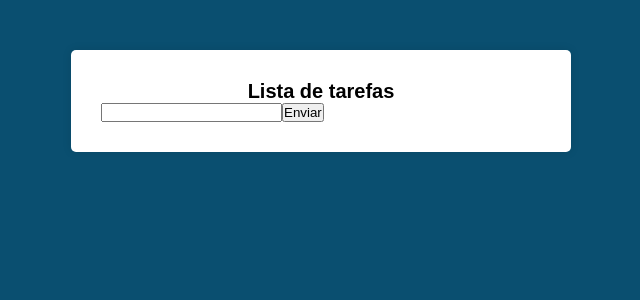
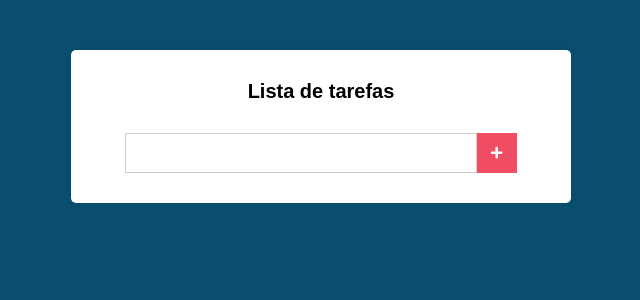
Before and after one commit to matheusz98/projetos-curso-javascript, a React (Create React App) app in the folder Projeto Lista de Tarefas/: page / in a window 1280 px wide. Shown: the top 300 px of the page, without its empty margins (319-959 px from the left). Built offline with nearby package versions, Linux system fonts and the light colour scheme.

Commit message:
Estilizando o form

```diff
--- a/Projeto Lista de Tarefas/package.json
+++ b/Projeto Lista de Tarefas/package.json
@@ -8,6 +8,7 @@
     "@testing-library/user-event": "^12.8.3",
     "react": "^17.0.2",
     "react-dom": "^17.0.2",
+    "react-icons": "^4.2.0",
     "react-scripts": "4.0.3",
     "web-vitals": "^1.1.2"
   },
--- a/Projeto Lista de Tarefas/src/components/Main.css
+++ b/Projeto Lista de Tarefas/src/components/Main.css
@@ -11,3 +11,30 @@
   font-size: 20px;
   text-align: center;
 }
+
+.form {
+  margin-top: 30px;
+  display: flex;
+  align-items: center;
+  justify-content: center;
+}
+
+.form input[type="text"] {
+  height: 40px;
+  padding: 0 20px;
+  font-size: 20px;
+  border: 1px solid #ccc;
+  min-width: 80%;
+}
+
+.form button[type="submit"] {
+  border: none;
+  height: 40px;
+  width: 40px;
+  background: #f04c64;
+  color: #ffffff;
+  display: flex;
+  align-items: center;
+  justify-content: center;
+  cursor: pointer;
+}
--- a/Projeto Lista de Tarefas/src/components/Main.js
+++ b/Projeto Lista de Tarefas/src/components/Main.js
@@ -1,5 +1,7 @@
 import React, { Component } from 'react';
 import './Main.css';
+
+import {FaPlus} from 'react-icons/fa';
 
 export default class Main extends Component {
   state = {
@@ -19,9 +21,11 @@
       <div className="main">
         <h1>Lista de tarefas</h1>
 
-        <form action="#">
-          <input onChange={this.handleChange} type="text" />
-          <button type="submit">Enviar</button>
+        <form action="#" className="form">
+          <input onChange={this.handleChange} type="text" value={novaTarefa} />
+          <button type="submit">
+            <FaPlus />
+          </button>
         </form>
       </div>
     );
```
Also changed, not shown: 1 other file (tests, documents, lock files or other folders).
